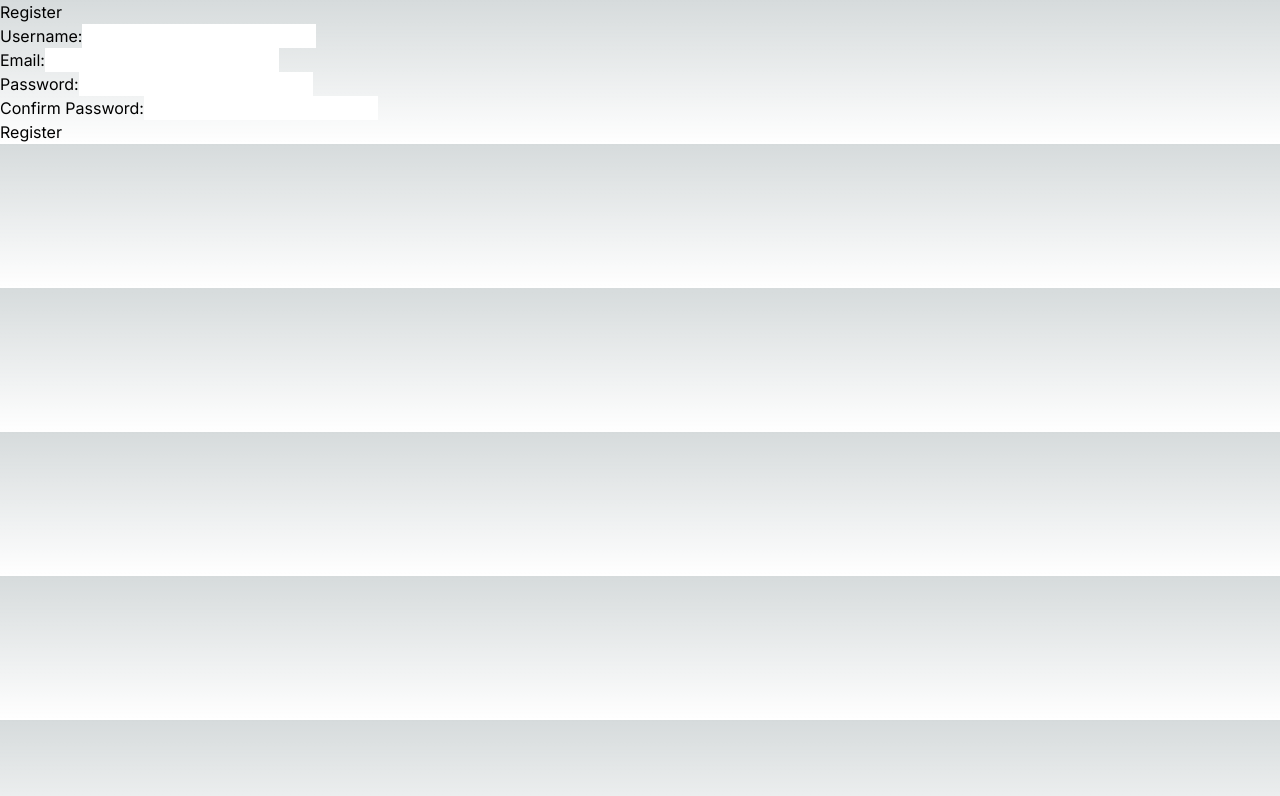
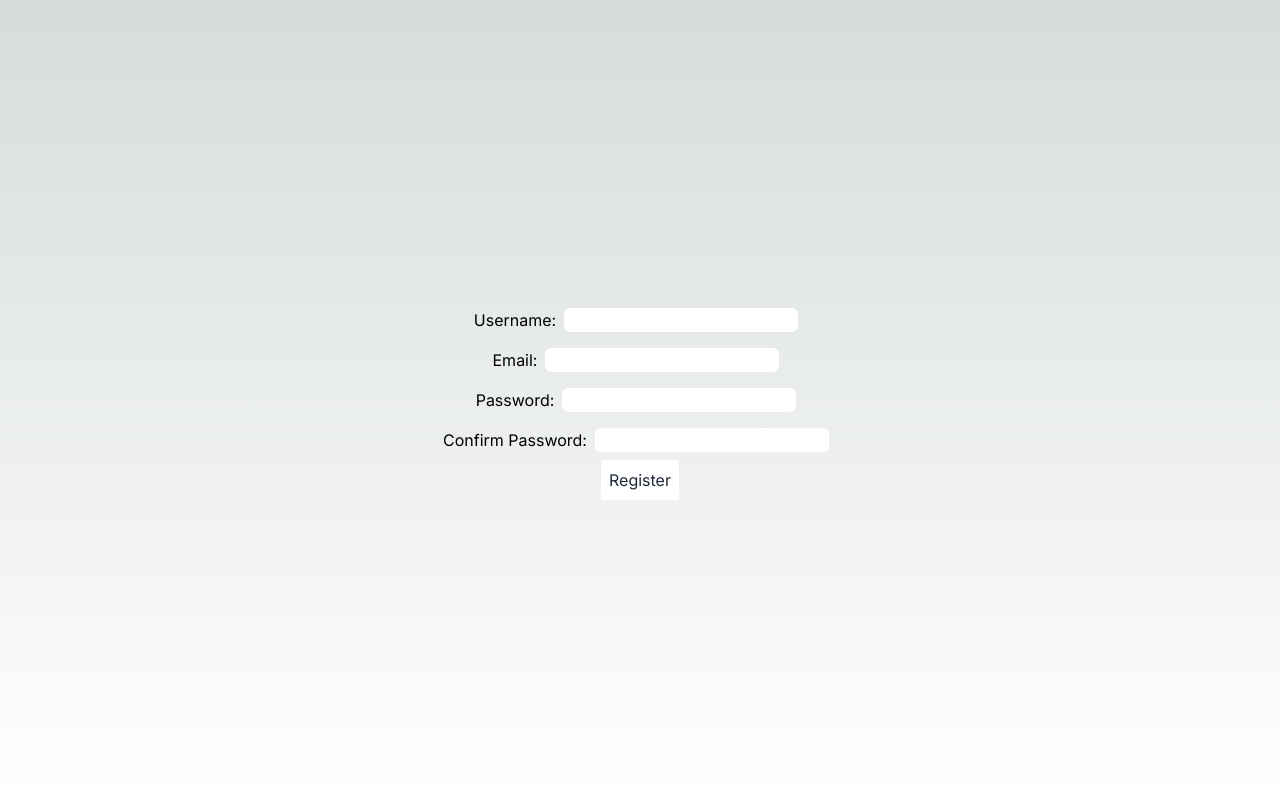
Before and after one commit to HectornsGit/FreedayQuiz_front, a Next.js app: page /register in a window 1280 px wide. Shown: the top 796 px of the page. Built offline with nearby package versions, Linux system fonts and the light colour scheme.

Commit message:
register styles

```diff
--- a/src/app/components/register.form.js
+++ b/src/app/components/register.form.jsx
@@ -18,8 +18,10 @@ function RegisterForm() {
 
   return (
     <div>
-      <h1>Register</h1>
-      <form onSubmit={handleSubmit}>
+      <form
+        className="flex flex-col justify-center items-center"
+        onSubmit={handleSubmit}
+      >
         <div>
           <label>Username:</label>
           <input
@@ -27,6 +29,7 @@ function RegisterForm() {
             value={username}
             onChange={(e) => setUsername(e.target.value)}
             required
+            className="rounded-md m-2"
           />
         </div>
         <div>
@@ -36,6 +39,7 @@ function RegisterForm() {
             value={email}
             onChange={(e) => setEmail(e.target.value)}
             required
+            className="rounded-md m-2"
           />
         </div>
         <div>
@@ -45,6 +49,7 @@ function RegisterForm() {
             value={password}
             onChange={(e) => setPassword(e.target.value)}
             required
+            className="rounded-md m-2"
           />
         </div>
         <div>
@@ -54,9 +59,15 @@ function RegisterForm() {
             value={confirmPassword}
             onChange={(e) => setConfirmPassword(e.target.value)}
             required
+            className="rounded-md m-2"
           />
         </div>
-        <button type="submit">Register</button>
+        <button
+          className="p-2 bg-white text-gray-800 justify-center items-center"
+          type="submit"
+        >
+          Register
+        </button>
       </form>
     </div>
   );
--- a/src/app/register/page.jsx
+++ b/src/app/register/page.jsx
@@ -3,7 +3,11 @@
 import RegisterForm from "../components/register.form";
 
 function RegisterPage() {
-  return <RegisterForm />;
+  return (
+    <div className="h-dvh flex flex-col justify-center items-center">
+      <RegisterForm />
+    </div>
+  );
 }
 
 export default RegisterPage;
```
